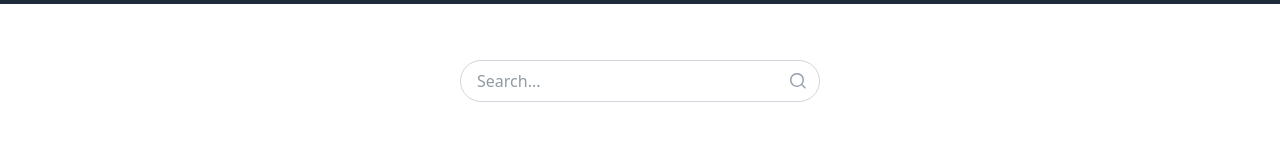
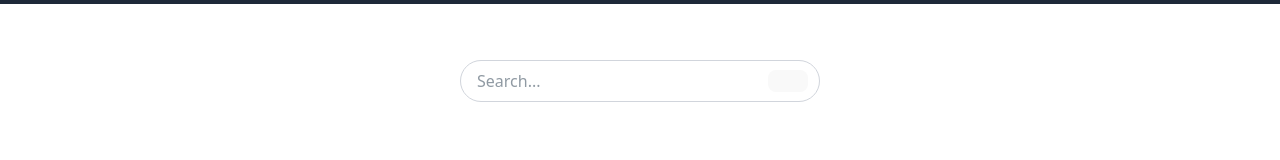
Before and after one commit to GEM-7/movie_search_app, a React (Vite) app: page / in a window 1280 px wide. Shown: the part 128-288 px from the top of the page. Built offline with nearby package versions, Linux system fonts and the light colour scheme.

Commit message:
Update search component to fecth data request from API

```diff
--- a/src/components/SearchBar.jsx
+++ b/src/components/SearchBar.jsx
@@ -1,5 +1,24 @@
 // SearchBar Component
+import { useMovieStore } from "../stores/movieSearchStore";
+import { useState } from "react";
+
 export default function SearchBar() {
+  // Use Movie Store
+  const { setSearchQuery: setStoreSearchQuery, searchMovies } = useMovieStore();
+  // Handle Search
+  const handleSearch = (query) => {
+    setStoreSearchQuery(query);
+    if (query.trim()) {
+      searchMovies(query);
+    }
+  };
+  // Handle Submit
+  const handleSubmit = (e) => {
+    e.preventDefault();
+    handleSearch(searchQuery);
+  };
+  // Search Query
+  const [searchQuery, setSearchQuery] = useState("");
   return (
     <div className="flex justify-center mt-14 w-full">
       {" "}
@@ -8,10 +27,17 @@ export default function SearchBar() {
         <input
           type="text"
           placeholder="Search..."
-          className="w-90 pl-4 pr-10 py-2 border border-gray-300 focus:outline-none focus:ring-2 rounded-4xl focus:ring-beige-500"
+          value={searchQuery}
+          onChange={(e) => setSearchQuery(e.target.value)}
+          onKeyDown={(e) => e.key === "Enter" && handleSubmit(e)}
+          className="w-90 pl-4 pr-10 py-2 border border-gray-300 focus:outline-none focus:ring-2 rounded-4xl focus:ring-orange-500"
         />{" "}
+        <button
+          onClick={handleSubmit}
+          className="absolute right-3 h-5 w-5 text-gray-400 hover:text-orange-500"
+        >
           <svg
-          className="absolute right-3 h-5 w-5 text-gray-400"
+            className="w-full h-full"
             xmlns="http://www.w3.org/2000/svg"
             viewBox="0 0 20 20"
             fill="currentColor"
@@ -22,7 +48,8 @@ export default function SearchBar() {
               d="M9 3.5a5.5 5.5 0 100 11 5.5 5.5 0 000-11zM2 9a7 7 0 1112.448 4.272l3.022 3.022a.75.75 0 11-1.06 1.06l-3.022-3.022A7 7 0 012 9z"
               clipRule="evenodd"
             />{" "}
-        </svg>{" "}
+          </svg>
+        </button>{" "}
       </div>{" "}
     </div>
   );
```
Lines whose indentation alone changed are shown as unchanged.
